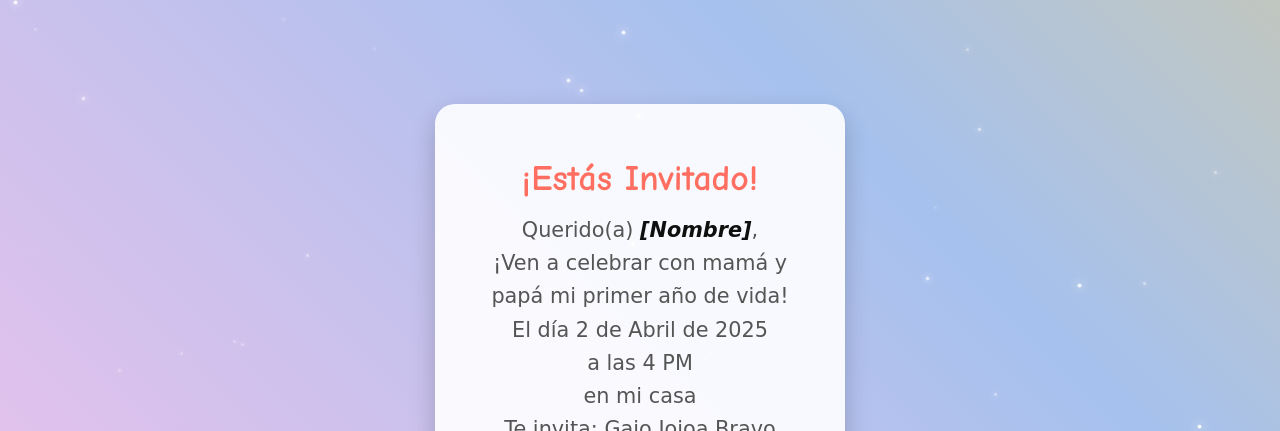
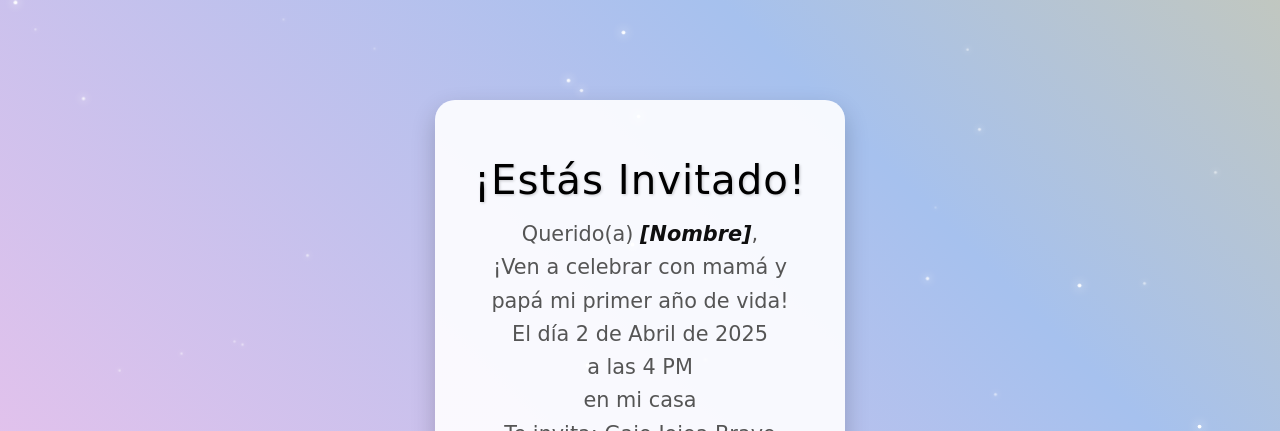
Before and after one commit to rapuhuanga/rapuhuanga.github.io, a plain HTML site: page index.html in a window 1280 px wide. Shown: the top 431 px of the page. Drawn offline with Linux system fonts and the light colour scheme.

```diff
--- a/index.html
+++ b/index.html
@@ -40,14 +40,18 @@
             z-index: 1;
         }
         h1 {
-            font-size: 2.2em;
-            color: #ff6f61;
+            font-family: 'Brush Script MT', 'Segoe Script', cursive;
+            font-size: 2.5em;
+            color: #000;
             margin-bottom: 15px;
             animation: pulse 1.2s infinite alternate;
+            text-shadow: 1px 1px 3px rgba(0,0,0,0.2);
+            letter-spacing: 1px;
+            font-weight: normal;
         }
         @keyframes pulse {
             0% { transform: scale(1); }
-            100% { transform: scale(1.08); }
+            100% { transform: scale(1.03); }
         }
         .animals {
             display: flex;
```
